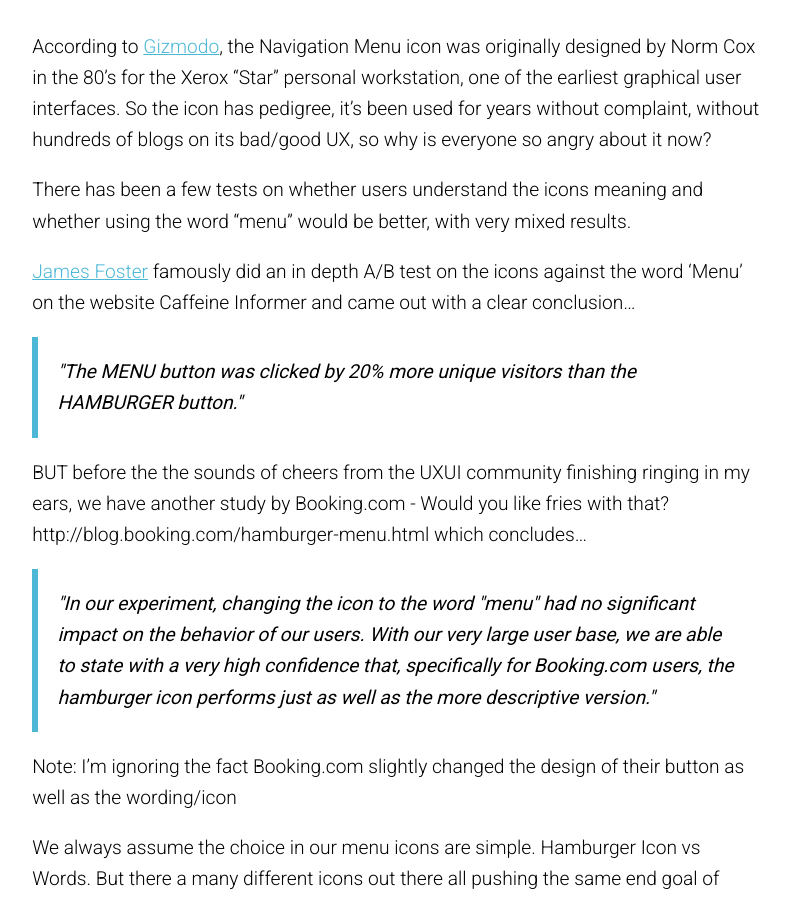
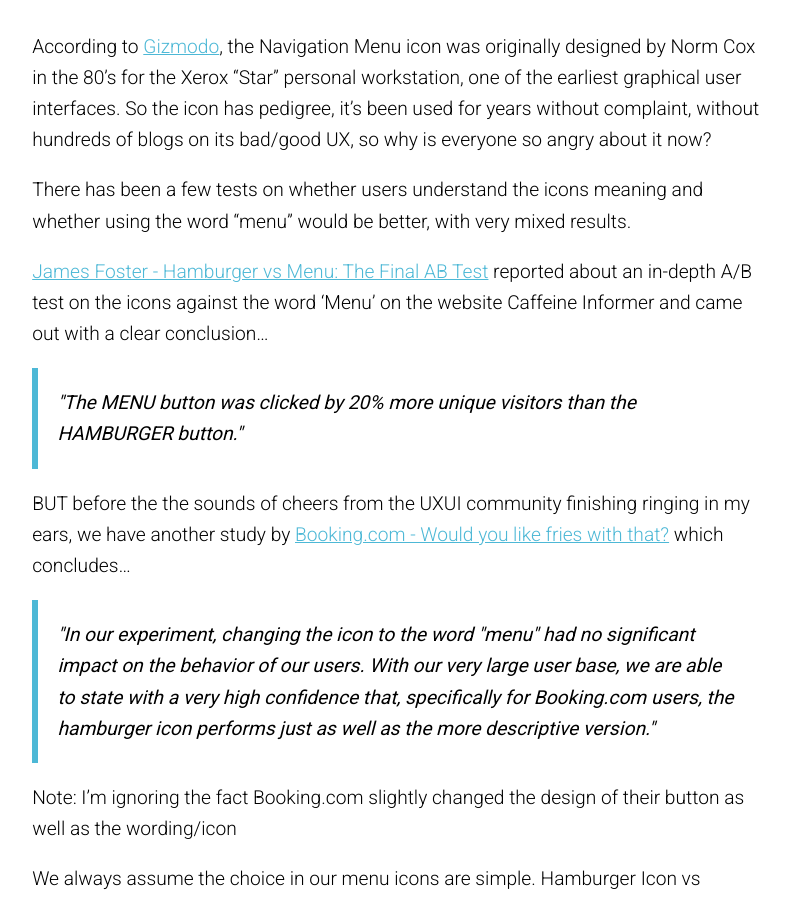
Before and after one commit to devbench/devbench.github.io, a Jekyll site: the page built from _posts/2014-10-20-hamburger-icon.md, in a window 1280 px wide and 900 px high, scrolled down 596 px. Shown: the whole window, without its empty margins (243-1033 px from the left). Built offline with Jekyll 4.4.1, drawn with Linux system fonts in a browser that asks for light colours; nearby versions of some CDN libraries; some web fonts are replaced; a script that is not in the unit is left out; comment, search, counter and statistics services are not loaded; some of the changed text lies outside the part shown.

Commit message:
fix typos

```diff
--- a/_posts/2014-10-20-hamburger-icon.md
+++ b/_posts/2014-10-20-hamburger-icon.md
@@ -18,10 +18,10 @@
 
 There has been a few tests on whether users understand the icons meaning and whether using the word "menu" would be better, with very mixed results.
 
-[James Foster](http://exisweb.net/menu-eats-hamburger) famously did an in depth A/B test on the icons against the word 'Menu' on the website Caffeine Informer and came out with a clear conclusion...
+[James Foster - Hamburger vs Menu: The Final AB Test](http://exisweb.net/menu-eats-hamburger) reported about an in-depth A/B test on the icons against the word 'Menu' on the website Caffeine Informer and came out with a clear conclusion...
 <blockquote>"The MENU button was clicked by 20% more unique visitors than the HAMBURGER button."</blockquote>
 
-BUT before the the sounds of cheers from the UXUI community finishing ringing in my ears, we have another study by Booking.com - Would you like fries with that? http://blog.booking.com/hamburger-menu.html
+BUT before the the sounds of cheers from the UXUI community finishing ringing in my ears, we have another study by [Booking.com - Would you like fries with that?](http://blog.booking.com/hamburger-menu.html)
 which concludes...
 <blockquote>"In our experiment, changing the icon to the word "menu" had no significant impact on the behavior of our users. With our very large user base, we are able to state with a very high confidence that, specifically for Booking.com users, the hamburger icon performs just as well as the more descriptive version."</blockquote>
 Note: I'm ignoring the fact Booking.com slightly changed the design of their button as well as the wording/icon
@@ -59,7 +59,7 @@
 <img class="small-img" src="{{ site.url }}/assets/images/blog/panini.gif" alt="Apple Panini UI" />
 
 
-##What Icon to use - The difinitive guide##
+##What Icon to use - The definitive guide##
 
 The key thing to note with famous A/B tests on menu icons, is that these tests were specific to their users and we shouldn't assume that what works for one website works for another.
 When talking to UXUI Engineers most use the hamburger icon on their own projects because "it's standard now" or "Facebook trained a billion people on how to use it", so an icon that works on a Facebook mobile app will work on your website? Think again!
```
